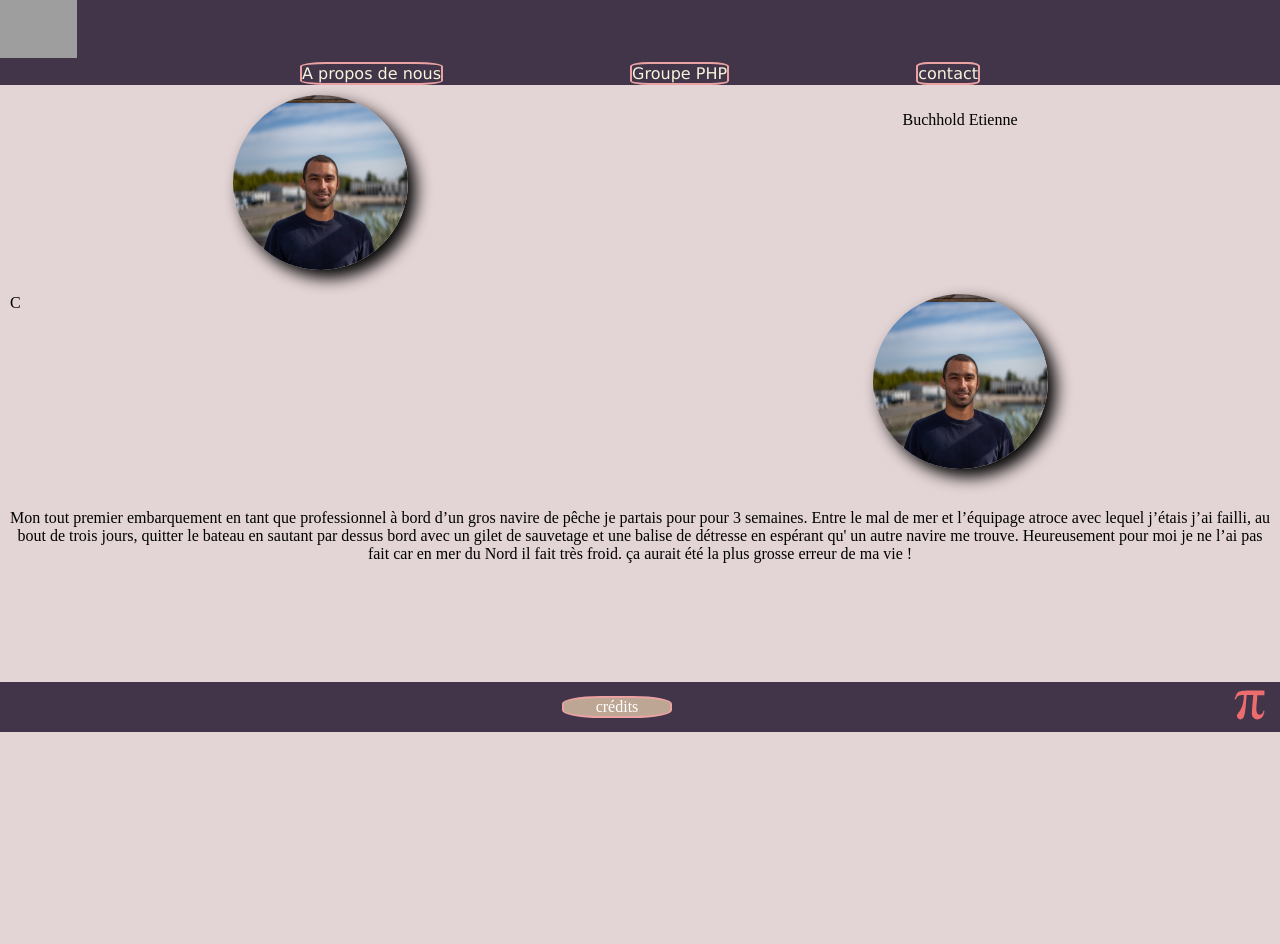
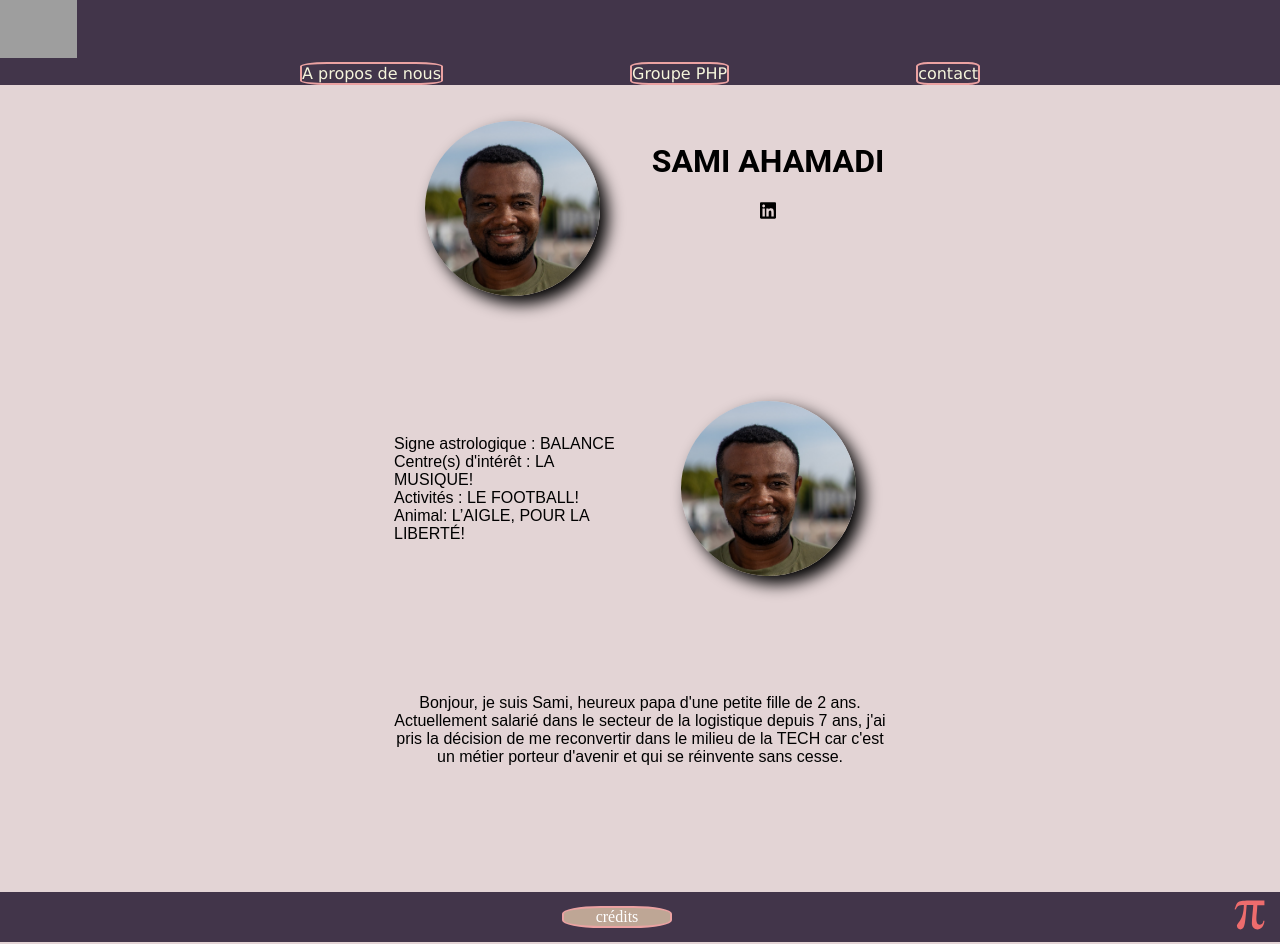
Before and after one commit to JulieRaymond/project1-trombi, a PHP site: page /bio.php in a window 1280 px wide. Before the commit the page ends 732 px from the top, so only its background shows below. Run offline with PHP 8.4, Linux system fonts and the light colour scheme; grey boxes are pictures that could not be loaded.

Commit message:
modif bio

```diff
--- a/asset/scripts/classbio.php
+++ b/asset/scripts/classbio.php
@@ -56,7 +56,7 @@ class Biography
     private function createScrset(): string
     {
 
-        $srcset = 'asset/images/' . $this->page . '.jpg 2024w,';
+        $srcset = 'asset/images/crop/' . $this->page . '.jpg 2024w,';
         foreach (Biography::IMAGES_WIDTHS as $width) {
             $srcset .= 'asset/images/crop/images' . $width . '/' . $this->page . $width . '.jpg ' . $width . 'w,';
         }
--- a/asset/scripts/testMethod.php
+++ b/asset/scripts/testMethod.php
@@ -7,3 +7,4 @@ require_once "biowrite.php";
 //echo $julie->getSrcset() . PHP_EOL;
 //echo $julie->getSizes() . PHP_EOL;
 echo $sami->getSrcAndSizes() . PHP_EOL;
+echo $phpGroup['sami']->getSrcAndSizes() . PHP_EOL;
--- a/bio.php
+++ b/bio.php
@@ -1,4 +1,10 @@
 <?php
+include "asset/scripts/biowrite.php";
+if (!empty($_GET) && in_array($_GET['name'], array_keys($phpGroup))) {
+    $name = $phpGroup[$_GET['name']];
+} else {
+    $name = $phpGroup["sami"];
+}
 $pageTitle = "Bio";
 $pageName = "bio";
 include "includes/php/_head.php";
@@ -8,19 +14,25 @@ include "includes/php/_head.php";
 
     <div class="container">
         <div class="photoProfile">
-          <img src="asset/images/wcsTronbiCarré-02.jpg">
+            <img src="<?= $name->getImage() ?>" <?= $name->getSrcAndSizes() ?> alt="Photo de <?= $name->getFirstName() ?>">
         </div>
-      <div class="boxinfo">
-          <p>Buchhold Etienne</p>
+        <div class=" boxinfo">
+            <h1>
+                <?= $name->getFirstName() ?> <?= $name->getLastName() ?>
+            </h1>
+            <a href="<?= $name->getLinkedIn() ?>"><img src="asset/logos/linkedin.svg" alt="logo linkedin"></a>
         </div>
         <div class="boxperso">
-           C
+            <p>Signe astrologique : <?= $name->getAstro() ?><br>
+                Centre(s) d'intérêt : <?= $name->getInterest() ?><br>
+                Activités : <?= $name->getActivity() ?><br>
+                Animal: <?= $name->getAnimal() ?></p>
         </div>
         <div class="photoPerso">
-          <img src="asset/images/wcsTronbiCarré-02.jpg">
+            <img src="<?= $name->getImage() ?>" <?= $name->getSrcAndSizes() ?> alt="Photo de <?= $name->getFirstName() ?>">
         </div>
         <div class="boxBio">
-          <p>Mon tout premier embarquement en tant que professionnel à bord d’un gros navire de pêche je partais pour pour 3 semaines. Entre le mal de mer et l’équipage atroce avec lequel j’étais j’ai failli, au bout de trois jours, quitter le bateau en sautant par dessus bord avec un gilet de sauvetage et une balise de détresse en espérant qu' un autre navire me trouve. Heureusement pour moi je ne l’ai pas fait car en mer du Nord il fait très froid. ça aurait été la plus grosse erreur de ma vie !</p>
+            <p><?= $name->getBio() ?></p>
         </div>
     </div>
 
--- a/includes/css/bio.css
+++ b/includes/css/bio.css
@@ -1,43 +1,63 @@
-.container{
-    background-color:--color-background-pages;
+.container {
+  background-color: --color-background-pages;
   display: grid;
   grid-template-columns: 50% 50%;
   grid-template-rows: 1fr 1fr 1fr;
 }
 
-.container div{
+.container div {
   background-color: --color-background-button;
   padding: 5px;
   margin: 5px;
 }
 
-.photoProfile{
+.photoProfile {
   text-align: center;
 }
 
-.photoProfile img{
+.photoProfile img {
   width: 175px;
   height: 175px;
   border-radius: 50%;
-    box-shadow: .5rem .5rem 1rem black;
+  box-shadow: 0.5rem 0.5rem 1rem black;
 }
 
-.photoPerso{
+.photoPerso {
   text-align: center;
 }
 
-.photoPerso img{
+.photoPerso img {
   width: 175px;
   height: 175px;
   border-radius: 50%;
-    box-shadow: .5rem .5rem 1rem black;
+  box-shadow: 0.5rem 0.5rem 1rem black;
 }
 
-.boxinfo{
+.boxinfo {
+  text-align: center;
+  display: flex;
+  flex-direction: column;
+}
+.boxinfo > a > img {
+  width: 16px;
+  height: auto;
+}
+
+.boxBio {
+  grid-column: 1/3;
   text-align: center;
 }
 
-.boxBio{
-    grid-column: 1/3;
-    text-align: center;
+@media screen and (width > 572px) {
+  .container {
+    margin: 2vw 30vw;
+    /* font-size: 1.5rem; */
+    grid-template-rows: 1fr 1.8fr 1fr;
   }
+  .boxperso,
+  .photoPerso {
+    display: flex;
+    align-items: center;
+    justify-content: center;
+  }
+}
--- a/includes/css/generalStyle.css
+++ b/includes/css/generalStyle.css
@@ -13,6 +13,20 @@ h1 {
   font-family: var(--font-h1);
   font-size: var(--font-size-h1);
 }
+
+h2 {
+  font-family: var(--font-h2);
+  font-size: var(--font-size-h2);
+}
+h3 {
+  font-family: var(--font-h3);
+  font-size: var(--font-size-h3);
+}
+p {
+  font-family: var(--font-text);
+  font-size: var(--font-size-text);
+}
+
 @media screen and (width > 576) {
   body {
     margin: 0 10vw;
--- a/includes/css/group.css
+++ b/includes/css/group.css
@@ -2,6 +2,8 @@
 main {
   display: flex;
   flex-direction: column;
+  justify-content: center;
+  align-items: center;
   padding-bottom: 2rem;
 }
 main > img {
--- a/includes/css/variables.css
+++ b/includes/css/variables.css
@@ -1,3 +1,7 @@
+@import url(‘https://fonts.googleapis.com/css2?family=Roboto&display=swap’);
+@import url(‘https://fonts.googleapis.com/css2?family=Maitree:wght@300&display=swap’);
+@import url(‘https://fonts.googleapis.com/css2?family=Hind+Siliguri:wght@300&display=swap’);
+
 :root {
   --color-background-pages: #e3d4d5;
   --color-background-button: #bea695;
@@ -7,13 +11,10 @@
   --color-border: var(--color-logo);
   --color-font-h1: black;
 
-  --font-h1: @import
-    url(‘https://fonts.googleapis.com/css2?family=Roboto&display=swap’);
-  --font-h2: @import
-    url(‘https://fonts.googleapis.com/css2?family=Maitree:wght@300&display=swap’);
+  --font-h1: "Roboto", serif;
+  --font-h2: "Maitree", serif;
   --font-h3: var(--font-h2);
-  --font-text: @import
-    url(‘https://fonts.googleapis.com/css2?family=Hind+Siliguri:wght@300&display=swap’);
+  --font-text: "Hind Siliguri", sans-serif;
 
   --font-size-h1: 2rem;
   --font-size-h2: 1.75rem;
```
Lines whose indentation alone changed are shown as unchanged.
